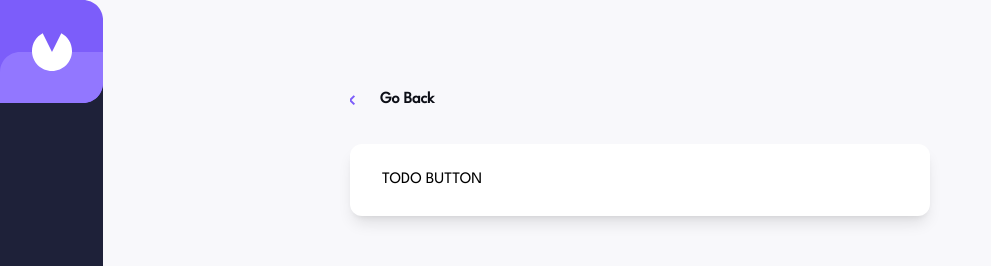
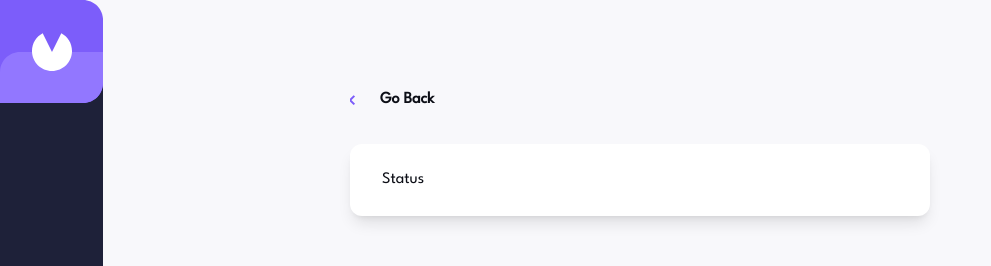
Before and after one commit to CalcagnoLoic/invoice-app, a React (Vite) app: page /invoice-app-web/1 in a window 1280 px wide. Shown: the top 266 px of the page, without its empty margins (0-991 px from the left). Built offline with nearby package versions, Linux system fonts and the light colour scheme.

Commit message:
ending details page

```diff
--- /dev/null
+++ b/src/components/Button/index.tsx
@@ -0,0 +1,11 @@
+import { ContentProps } from "../../types/interface";
+
+const Component = ({ content, css }: ContentProps) => (
+  <button
+    className={`self-center rounded-full px-6 py-4 duration-300 ease-in-out hover:opacity-75 ${css}`}
+  >
+    {content}
+  </button>
+);
+
+export default Component;
--- /dev/null
+++ b/src/components/Invoice/InvoiceCommands/index.tsx
@@ -0,0 +1,15 @@
+import { Status } from "../../../types/interface";
+import Button from "../../Button";
+
+const Component = ({ invoiceStatus }: Status) => (
+  <div className="flex justify-between gap-2">
+    <Button content="Edit" css="text-baliHai bg-selago" />
+    <Button content="Delete" css="bg-burntSienna text-white" />
+    <Button
+      content={invoiceStatus === "paid" ? "Paid" : "Mark as paid"}
+      css={`text-white bg-heliotrope ${invoiceStatus === "paid" ? "cursor-not-allowed" : "cursor-pointer"}`}
+    />
+  </div>
+);
+
+export default Component;
--- a/src/pages/Details/index.tsx
+++ b/src/pages/Details/index.tsx
@@ -2,10 +2,13 @@ import { useParams, Link } from "react-router-dom";
 import { useTheme } from "../../hooks/useTheme";
 
 import ArrowIcons from "../../icons/ArrowIcons";
+import InvoiceCommands from "../../components/Invoice/InvoiceCommands";
 import invoiceData from "../../data/data.json";
 import InvoiceDetails from "../../components/Invoice/InvoiceDetails";
 import InvoiceInformations from "../../components/Invoice/InvoiceInformations";
 import InvoiceHeader from "../../components/Invoice/InvoiceHeader";
+import InvoiceStatus from "../../components/Invoice/InvoiceStatus";
+import Paragraph from "../../typographies/Paragraph";
 
 const Page = () => {
   const { id } = useParams();
@@ -14,20 +17,36 @@ const Page = () => {
   const filteredData = invoiceData.find((invoice) => id === invoice.id);
 
   return (
+    <>
       <div className="mx-6 mt-8 md:mx-12 md:mt-12 xl:mx-[350px]">
         <Link to="/invoice-app-web" className="flex gap-6 xl:-mt-[95vh]">
           <ArrowIcons kind="left" />
-        <span
-          className={`self-center font-bold xl:self-start ${theme ? "text-white" : "text-vulcan"}`}
-        >
-          Go Back
-        </span>
+          <Paragraph
+            kind="span"
+            content="Go Back"
+            css={`self-center font-bold hover:text-baliHai xl:self-start ${theme ? "text-white" : "text-vulcan"}`}
+          />
         </Link>
 
         <div
-        className={`mt-8 rounded-xl px-8 py-6 shadow-lg ${theme ? "bg-mirage" : "bg-white"}`}
+          className={`mt-8 rounded-xl px-8 py-6 shadow-lg md:flex md:justify-between ${theme ? "bg-mirage" : "bg-white"}`}
         >
-        TODO BUTTON
+          <div className="flex justify-between md:justify-normal md:gap-4">
+            <Paragraph
+              kind="span"
+              content="Status"
+              css={`self-center ${theme ? "text-white" : "text-vulcan"}`}
+            />
+            {filteredData && (
+              <InvoiceStatus invoiceStatus={filteredData.status} />
+            )}
+          </div>
+
+          <div className="hidden md:flex md:self-center">
+            {filteredData && (
+              <InvoiceCommands invoiceStatus={filteredData.status} />
+            )}
+          </div>
         </div>
 
         {filteredData && (
@@ -42,6 +61,15 @@ const Page = () => {
           </section>
         )}
       </div>
+
+      <div
+        className={`mt-8 w-full p-6 md:hidden ${theme ? "bg-mirage" : "bg-white"} `}
+      >
+        {filteredData && (
+          <InvoiceCommands invoiceStatus={filteredData.status} />
+        )}
+      </div>
+    </>
   );
 };
 
--- a/src/types/interface.ts
+++ b/src/types/interface.ts
@@ -59,16 +59,16 @@ export interface InvoiceIcons {
   kind: "add" | "remove" | "empty";
 }
 
-interface Typographies {
+export interface ContentProps {
   content: string | React.JSX.Element;
   css?: string;
 }
 
-export interface HeadingsProps extends Typographies {
+export interface HeadingsProps extends ContentProps {
   kind: "h1" | "h2" | "h3";
 }
 
-export interface ParagraphProps extends Typographies {
+export interface ParagraphProps extends ContentProps {
   kind: "p" | "span";
 }
 
```
Lines whose indentation alone changed are shown as unchanged.
